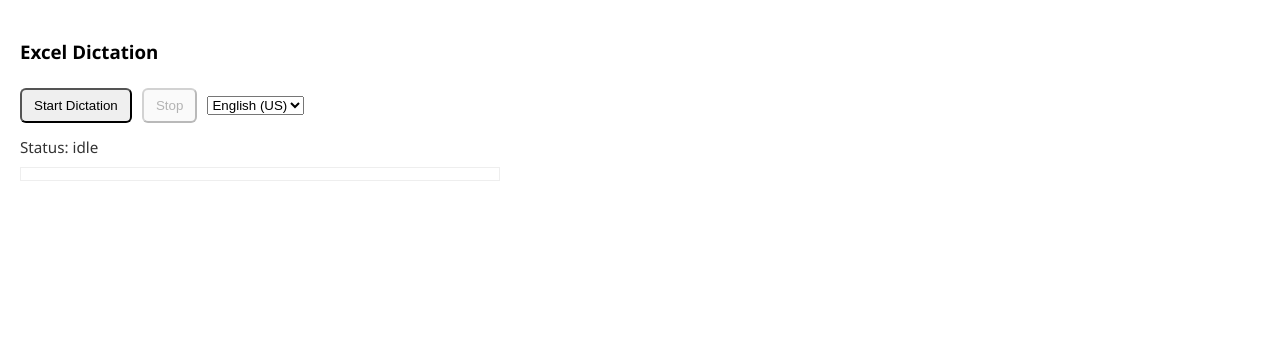
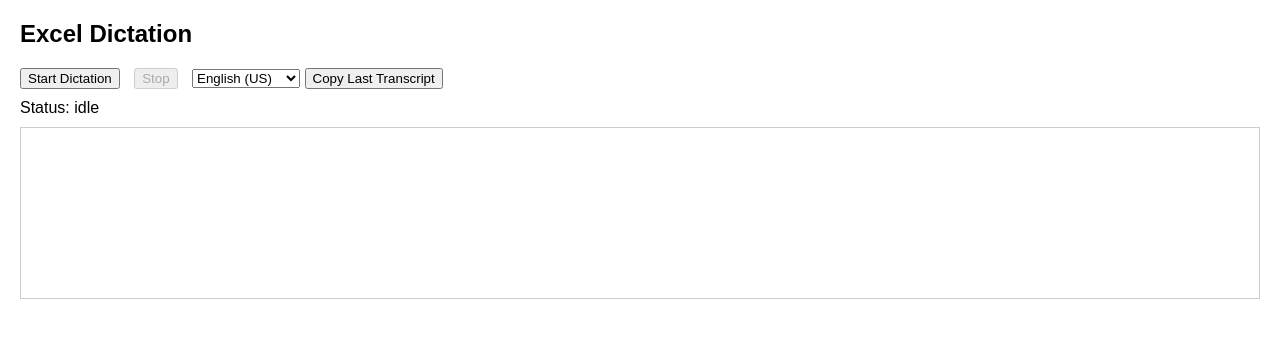
Before and after one commit to soham1455/excel-dictation, a plain HTML site: page index.html in a window 1280 px wide. Drawn offline with Linux system fonts and the light colour scheme.

Commit message:
Update index.html

```diff
--- a/index.html
+++ b/index.html
@@ -1,29 +1,42 @@
-<!doctype html>
+<!DOCTYPE html>
 <html>
 <head>
-    <meta charset="utf-8" />
+    <meta charset="UTF-8">
     <title>Excel Dictation</title>
-    <script src="https://appsforoffice.microsoft.com/lib/1/hosted/office.js"></script>
-    <script src="app.js"></script>
     <style>
-      body { font-family: "Segoe UI", sans-serif; padding: 12px; max-width: 480px; }
-      button { margin: 6px 6px 6px 0; padding: 8px 12px; border-radius: 6px; }
-      #status { margin-top: 8px; font-size: 0.95rem; color: #333; }
-      #history { margin-top:10px; font-size:0.9rem; max-height:120px; overflow:auto; border:1px solid #eee; padding:6px; }
+        body { font-family: Arial; margin: 20px; }
+        #history {
+            border: 1px solid #ccc;
+            min-height: 150px;
+            padding: 10px;
+            margin-top: 10px;
+            overflow-y: auto;
+        }
+        button {
+            margin-right: 10px;
+            margin-bottom: 10px;
+        }
     </style>
 </head>
 <body>
-    <h3>Excel Dictation</h3>
-    <div>
+
+    <h2>Excel Dictation</h2>
+
     <button id="startBtn">Start Dictation</button>
     <button id="stopBtn" disabled>Stop</button>
-      <select id="langSel" aria-label="Language">
+
+    <select id="langSel">
         <option value="en-US">English (US)</option>
-        <option value="en-GB">English (UK)</option>
+        <option value="en-IN">English (India)</option>
         <option value="hi-IN">Hindi (India)</option>
     </select>
-    </div>
+
+    <button id="copyBtn">Copy Last Transcript</button>
+
     <div id="status">Status: idle</div>
+
     <div id="history"></div>
+
+    <script src="app.js"></script>
 </body>
 </html>
```
Lines whose indentation alone changed are shown as unchanged.
